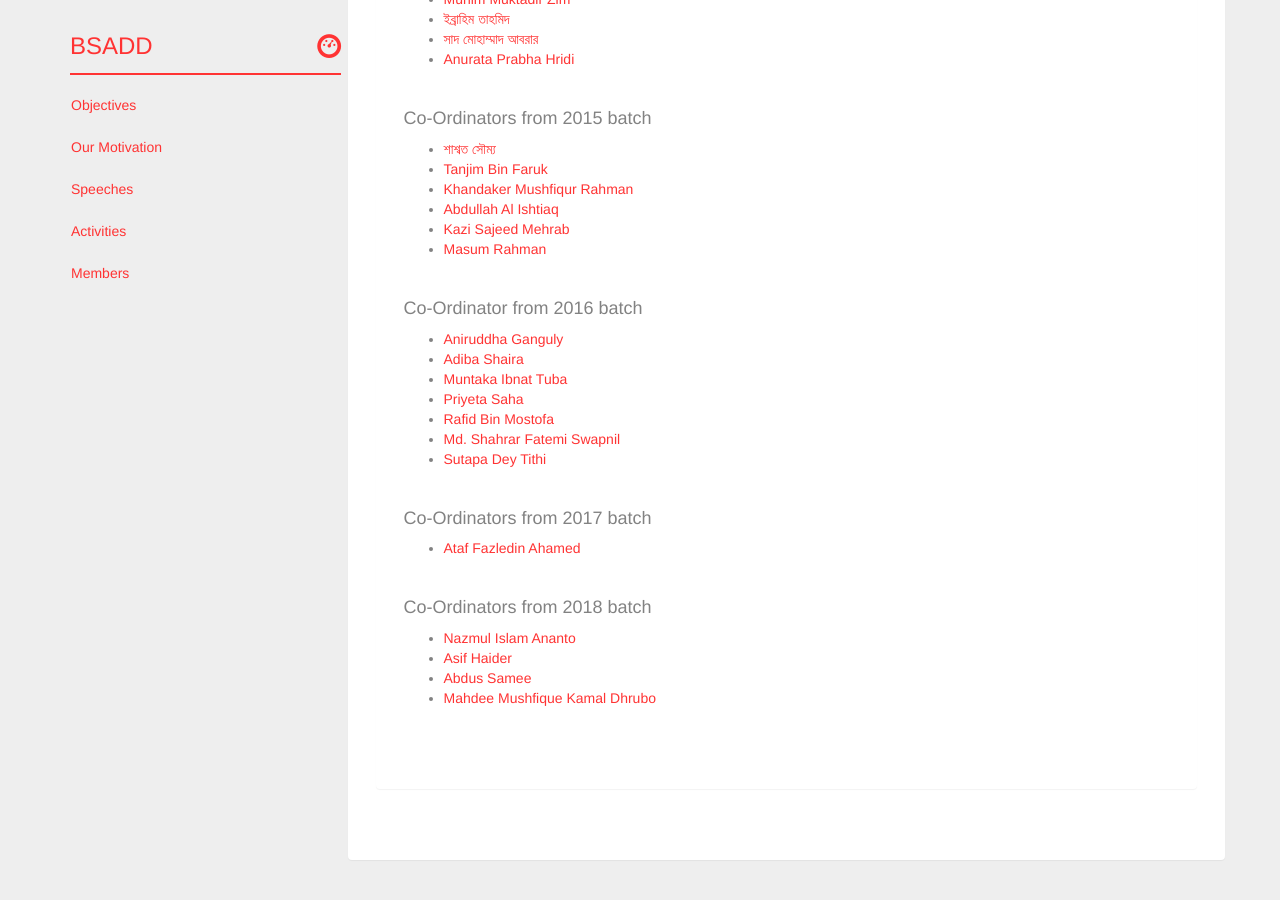
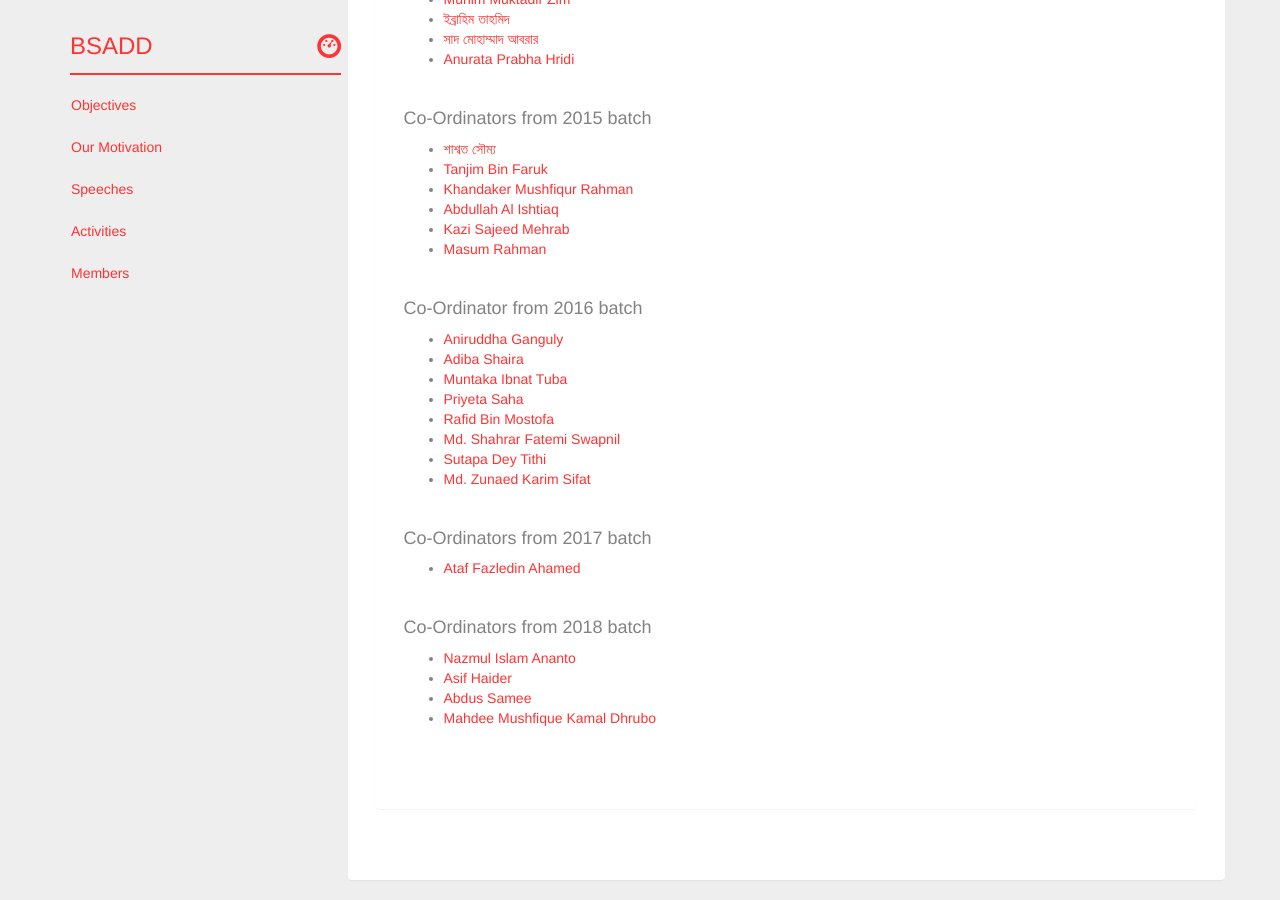
Before and after one commit to bsadd/bsadd.github.io, a Jekyll site: the page built from index.html, in a window 1280 px wide and 900 px high, scrolled down 5512 px. Built offline with Jekyll 4.4.1, drawn with Linux system fonts in a browser that asks for light colours.

Commit message:
added sifat bhai's name to 2016 member

```diff
--- a/_data/members.yml
+++ b/_data/members.yml
@@ -150,6 +150,8 @@
       link: https://www.linkedin.com/in/md-shahrar-fatemi-9b7977141/
     - name: Sutapa Dey Tithi
       link: https://www.linkedin.com/in/sutapa-dey-tithi-995399157/
+    - name: Md. Zunaed Karim Sifat
+      link: https://www.linkedin.com/in/zunaedsifat/
 
 - category:  Co-Ordinators from 2017 batch
   list:
```
